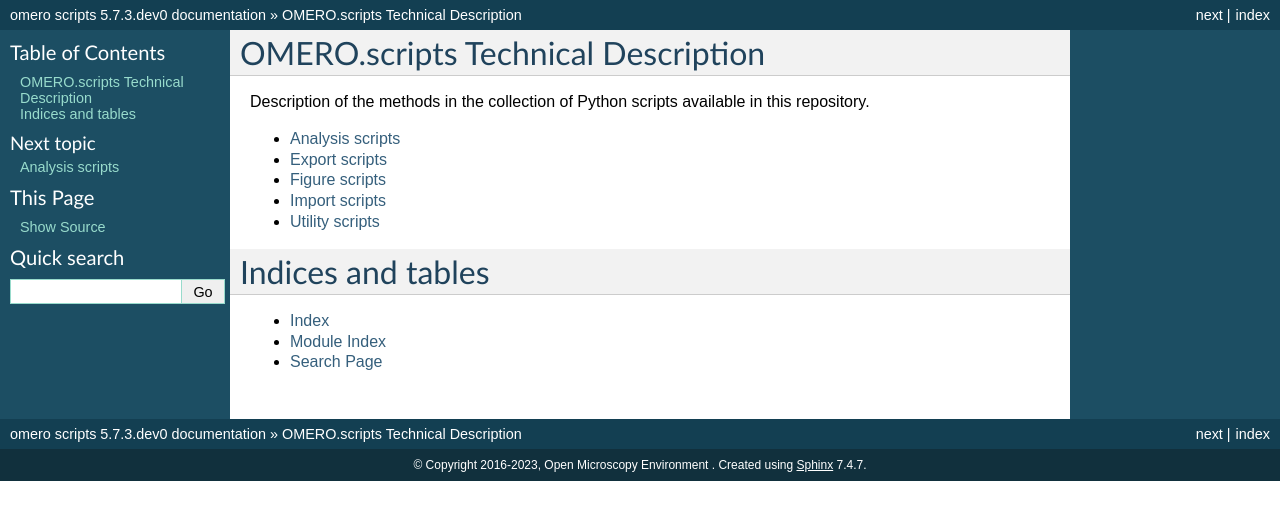
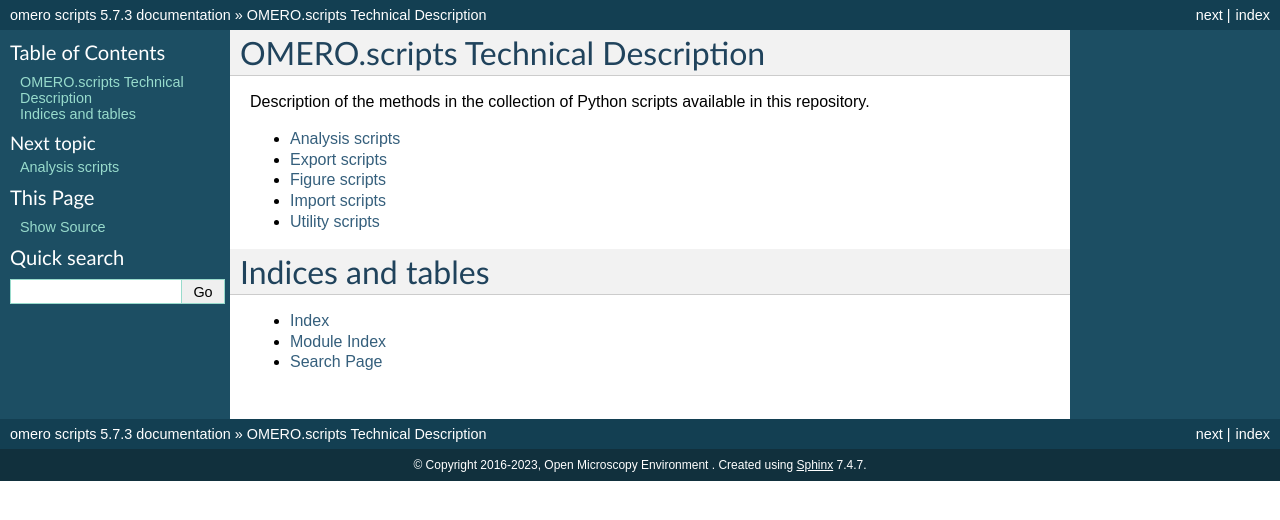
Before and after one commit to ome/omero-scripts, a Sphinx documentation site: the page built from docs/index.rst, in a window 1280 px wide. Shown: the top 520 px of the page. Built offline with Sphinx 7.4.7, drawn with Linux system fonts in a browser that asks for light colours.

Commit message:
Bump version: 5.7.3.dev0 → 5.7.3

```diff
--- a/docs/conf.py
+++ b/docs/conf.py
@@ -86,7 +86,7 @@
 
 # The full version, including alpha/beta/rc tags
 # The short X.Y version.
-version = '5.7.3.dev0'
+version = '5.7.3'
 release = version
 
 
--- a/setup.py
+++ b/setup.py
@@ -73,7 +73,7 @@
     return open(os.path.join(os.path.dirname(__file__), fname)).read()
 
 
-version = '5.7.3.dev0'
+version = '5.7.3'
 url = "https://github.com/ome/omero-scripts/"
 
 setup(
```
Also changed, not shown: .bumpversion.cfg.
